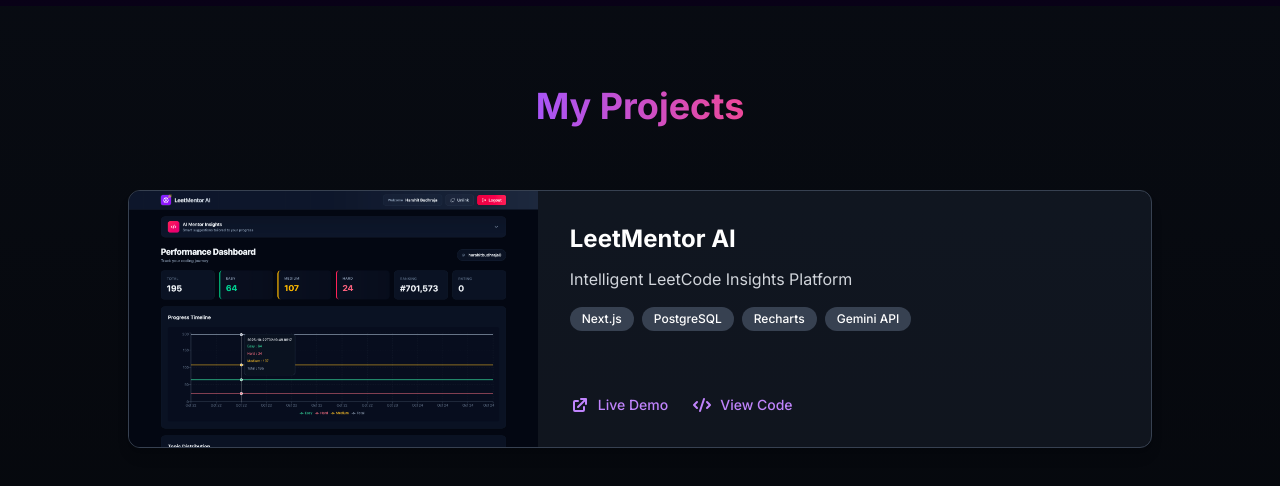
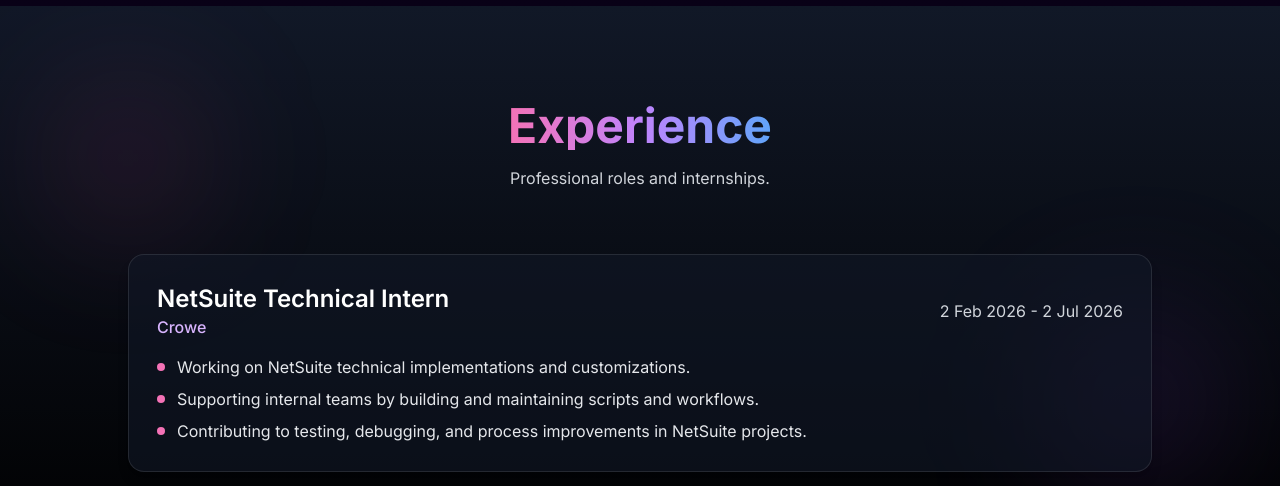
Before and after one commit to GeekNoob04/react-portfolio, a React (Vite) app: page / in a window 1280 px wide. Shown: the part 2296-2782 px from the top of the page. Built offline with nearby package versions, Linux system fonts and the light colour scheme.

Commit message:
experience section add

```diff
--- a/src/App.jsx
+++ b/src/App.jsx
@@ -3,6 +3,7 @@
 import About from "./components/About";
 import Skills from "./components/Skills";
 import Projects from "./components/projects";
+import Experience from "./components/Experience";
 import Contact from "./components/Contact";
 import Footer from "./components/Footer";
 
@@ -14,6 +15,7 @@
         <Hero />
         <About />
         <Skills />
+        <Experience />
         <Projects />
         <Contact />
       </main>
--- /dev/null
+++ b/src/components/Experience.jsx
@@ -0,0 +1,74 @@
+const Experience = () => {
+    const experiences = [
+        {
+            role: "NetSuite Technical Intern",
+            company: "Crowe",
+            duration: "2 Feb 2026 - 2 Jul 2026",
+            location: "",
+            points: [
+                "Working on NetSuite technical implementations and customizations.",
+                "Supporting internal teams by building and maintaining scripts and workflows.",
+                "Contributing to testing, debugging, and process improvements in NetSuite projects.",
+            ],
+        },
+    ];
+
+    return (
+        <section
+            id="experience"
+            className="py-16 md:py-24 px-4 bg-gradient-to-b from-gray-900 to-black relative overflow-hidden"
+        >
+            <div className="absolute top-16 left-10 w-44 h-44 bg-pink-500/10 rounded-full blur-3xl" />
+            <div className="absolute bottom-16 right-10 w-52 h-52 bg-purple-500/10 rounded-full blur-3xl" />
+
+            <div className="container mx-auto max-w-5xl relative z-10">
+                <div className="text-center mb-12 md:mb-16">
+                    <h2 className="text-3xl md:text-5xl font-bold bg-gradient-to-r from-pink-400 via-purple-400 to-blue-400 bg-clip-text text-transparent inline-block">
+                        Experience
+                    </h2>
+                    <p className="text-gray-300 mt-4 text-sm md:text-base">
+                        Professional roles and internships.
+                    </p>
+                </div>
+
+                <div className="space-y-6 md:space-y-8">
+                    {experiences.map((item, index) => (
+                        <article
+                            key={`${item.company}-${index}`}
+                            className="bg-gray-900/60 border border-white/10 rounded-2xl p-5 md:p-7 shadow-lg"
+                        >
+                            <div className="flex flex-col md:flex-row md:items-center md:justify-between gap-3 mb-4">
+                                <div>
+                                    <h3 className="text-xl md:text-2xl font-semibold text-white">
+                                        {item.role}
+                                    </h3>
+                                    <p className="text-purple-300 font-medium">
+                                        {item.company}
+                                    </p>
+                                </div>
+                                <div className="text-sm md:text-base text-gray-300">
+                                    <p>{item.duration}</p>
+                                    {item.location ? <p>{item.location}</p> : null}
+                                </div>
+                            </div>
+
+                            <ul className="space-y-2">
+                                {item.points.map((point, pointIndex) => (
+                                    <li
+                                        key={pointIndex}
+                                        className="text-gray-200 text-sm md:text-base flex items-start"
+                                    >
+                                        <span className="w-2 h-2 mt-2 mr-3 rounded-full bg-pink-400 shrink-0" />
+                                        <span>{point}</span>
+                                    </li>
+                                ))}
+                            </ul>
+                        </article>
+                    ))}
+                </div>
+            </div>
+        </section>
+    );
+};
+
+export default Experience;
--- a/src/components/Navbar.jsx
+++ b/src/components/Navbar.jsx
@@ -40,6 +40,12 @@
             className="text-sm lg:text-base hover:text-purple-400 transition-colors"
           >
             Skills
+          </a>
+          <a
+            href="#experience"
+            className="text-sm lg:text-base hover:text-purple-400 transition-colors"
+          >
+            Experience
           </a>
           <a
             href="#projects"
@@ -114,6 +120,13 @@
               Skills
             </a>
             <a
+              href="#experience"
+              className="hover:text-purple-400 whitespace-nowrap transition-colors py-2 px-3 text-center border-r border-gray-800/30 flex-1"
+              onClick={() => setIsMenuOpen(false)}
+            >
+              Experience
+            </a>
+            <a
               href="#projects"
               className="hover:text-purple-400 whitespace-nowrap transition-colors py-2 px-3 text-center border-r border-gray-800/30 flex-1"
               onClick={() => setIsMenuOpen(false)}
```
